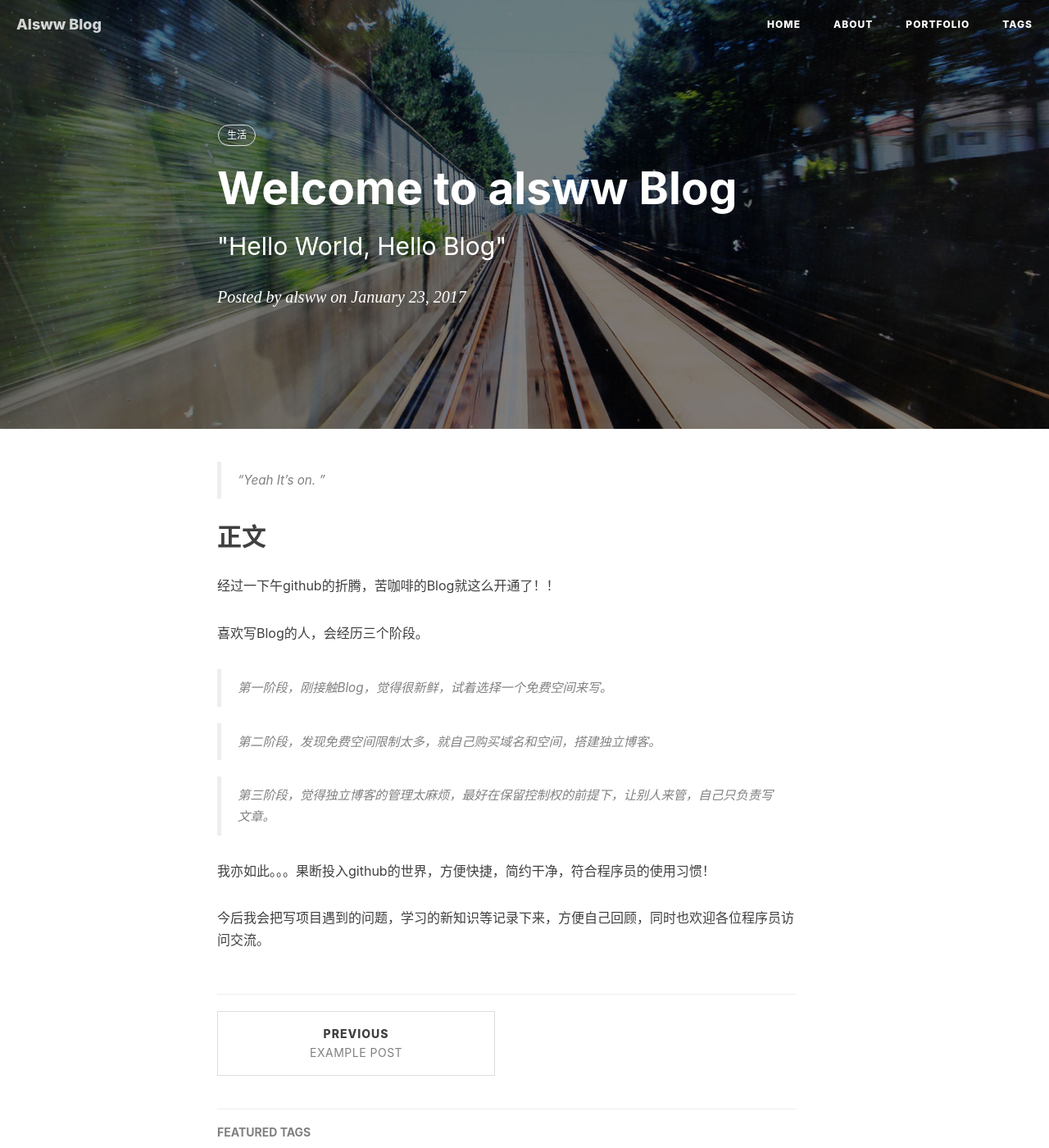
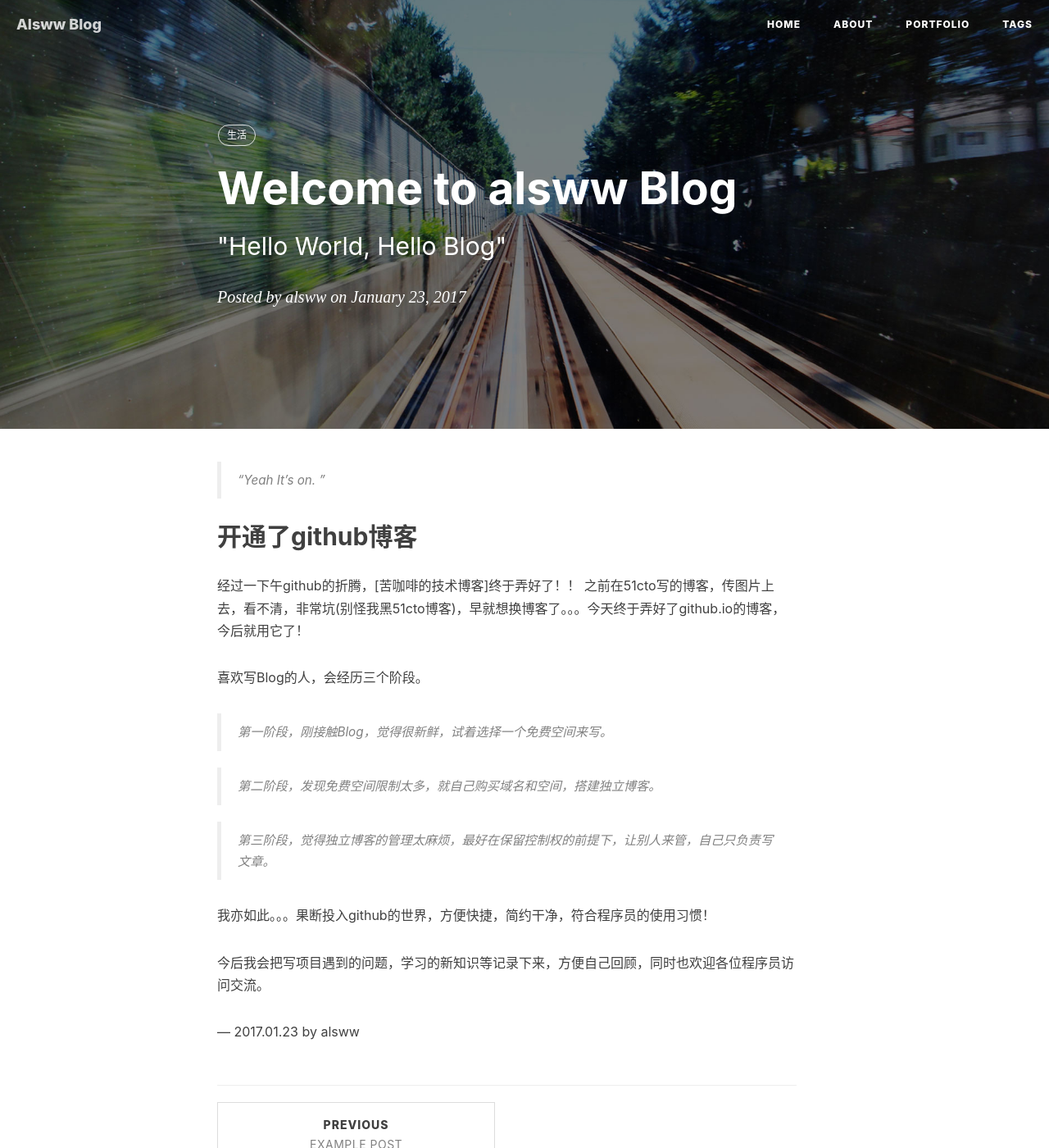
Before and after one commit to alsww/alsww.github.io, a Jekyll site: the page built from _posts/2017-01-23-hello.markdown, in a window 1280 px wide and 1400 px high. Shown: the whole window at 82% size. Built offline with Jekyll 4.4.1, drawn with Linux system fonts in a browser that asks for light colours; nearby versions of some CDN libraries; comment, search, counter and statistics services are not loaded.

Commit message:
add a blog:hello change2

```diff
--- a/_posts/2017-01-23-hello.markdown
+++ b/_posts/2017-01-23-hello.markdown
@@ -11,9 +11,12 @@ tags:
 
 > “Yeah It's on. ”
 
-## 正文
+## 开通了github博客
 
-经过一下午github的折腾，苦咖啡的Blog就这么开通了！！
+
+经过一下午github的折腾，[苦咖啡的技术博客]终于弄好了！！
+之前在51cto写的博客，传图片上去，看不清，非常坑(别怪我黑51cto博客)，早就想换博客了。。。今天终于弄好了github.io的博客，今后就用它了！
+
 
 喜欢写Blog的人，会经历三个阶段。
 
@@ -23,6 +26,11 @@ tags:
 
 > 第三阶段，觉得独立博客的管理太麻烦，最好在保留控制权的前提下，让别人来管，自己只负责写文章。
 
+
 我亦如此。。。果断投入github的世界，方便快捷，简约干净，符合程序员的使用习惯！
 
+
 今后我会把写项目遇到的问题，学习的新知识等记录下来，方便自己回顾，同时也欢迎各位程序员访问交流。
+
+
+--- 2017.01.23 by alsww
--- a/about.html
+++ b/about.html
@@ -15,7 +15,7 @@ header-img: "img/post-bg-rwd.jpg"
 <div class="zh post-container">
 
     <!--copied from markdown -->
-    <blockquote><p>写写代码，搞搞DevOps<br>
+    <blockquote><p>写写代码，搞搞DevOps。<br>
     人生苦短，我用python！</p></blockquote>
 
     <p>Hey，我是<strong>王伟</strong>，DevOps、python程序员。 <a href="https://alsww.github.io">Blog</a> , <a href="http://www.xiaoneng.cn">小能科技</a>运维开发</p>
```
